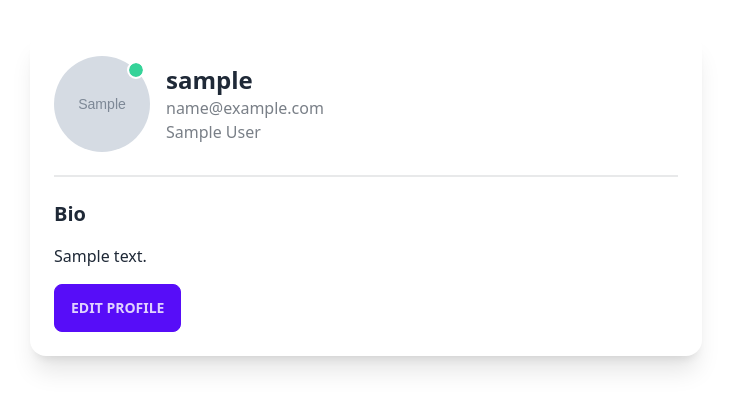
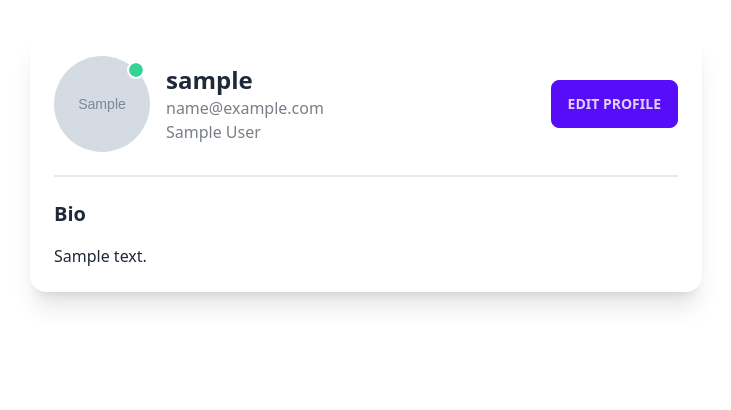
Before and after one commit to yasnaya-polyana/Uni-Hub-Group18, a Django app: page /profile/ in a window 1280 px wide. Shown: the part 66-476 px from the top of the page, without its empty margins (274-1005 px from the left). Run offline with Django 5.2, Linux system fonts and the light colour scheme; a user stored in the database is signed in; tables that the repository leaves empty hold one stand-in row (values such as "Sample post"); grey boxes marked "Sample" are stand-in pictures; some libraries are stand-ins or nearby versions.

Commit message:
moved follow button

```diff
--- a/templates/accounts/profile.html
+++ b/templates/accounts/profile.html
@@ -5,6 +5,7 @@
 {% block content %}
 <div class="max-w-2xl mx-auto">
     <div class="bg-base-100 shadow-xl rounded-box p-6">
+        <div class="flex items-center justify-between">
             <div class="flex items-center space-x-4">
                 {% if profile_user.profile_picture %}
                     <div class="avatar online">
@@ -25,13 +26,7 @@
                     <p class="text-base-content/60">{{ profile_user.course }}</p>
                 </div>
             </div>
-
-        <div class="divider"></div>
-
-        <div class="space-y-4">
-            <h3 class="text-xl font-semibold">Bio</h3>
-            <p>{{ profile_user.bio|default:"No bio yet." }}</p>
-
+            <div>
                 {% if request.user != profile_user %}
                     <form method="post">
                         {% csrf_token %}
@@ -46,5 +41,13 @@
                 {% endif %}
             </div>
         </div>
+
+        <div class="divider"></div>
+
+        <div class="space-y-4">
+            <h3 class="text-xl font-semibold">Bio</h3>
+            <p>{{ profile_user.bio|default:"No bio yet." }}</p>
+        </div>
+    </div>
 </div>
 {% endblock %}
```
Lines whose indentation alone changed are shown as unchanged.
